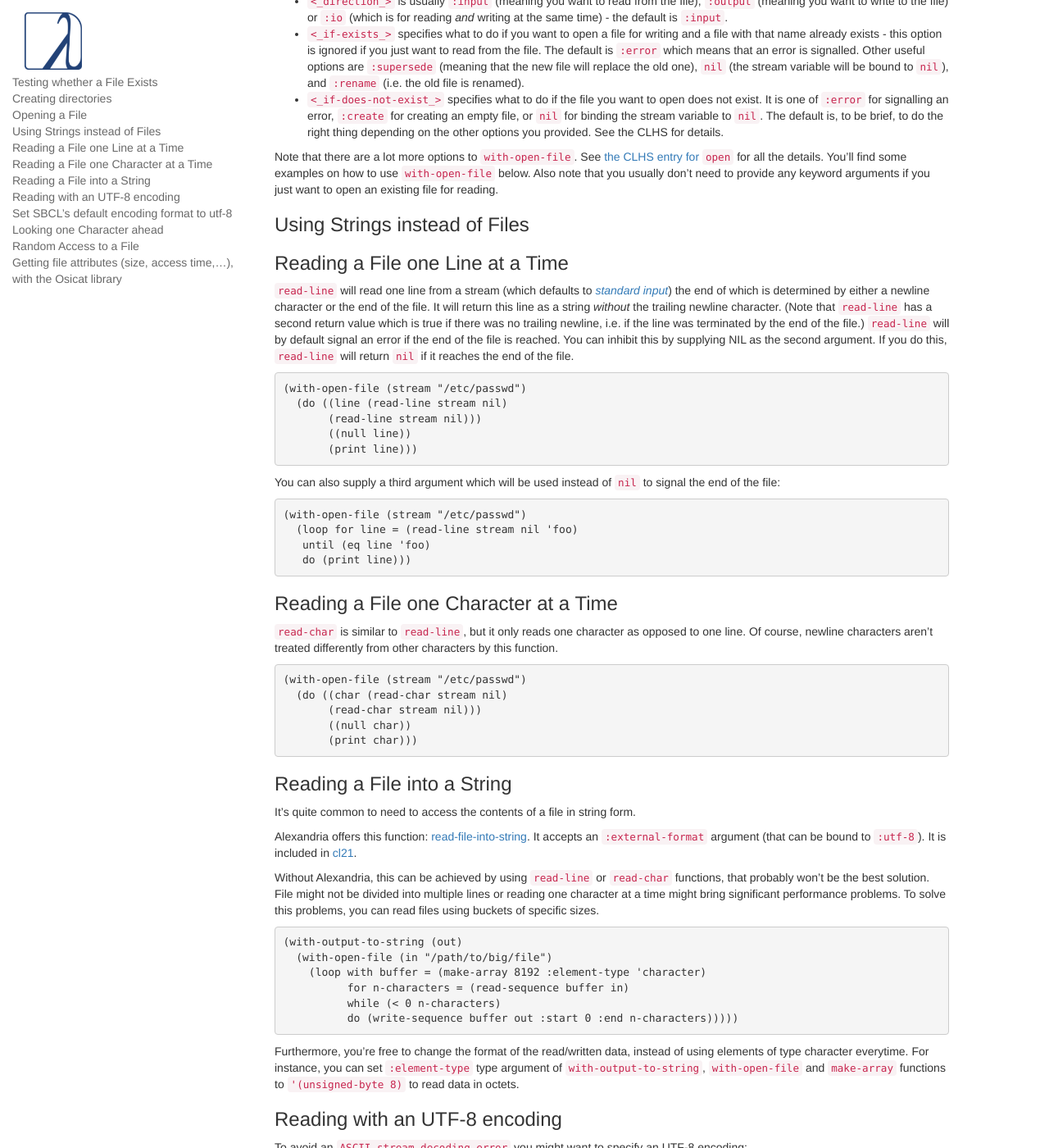
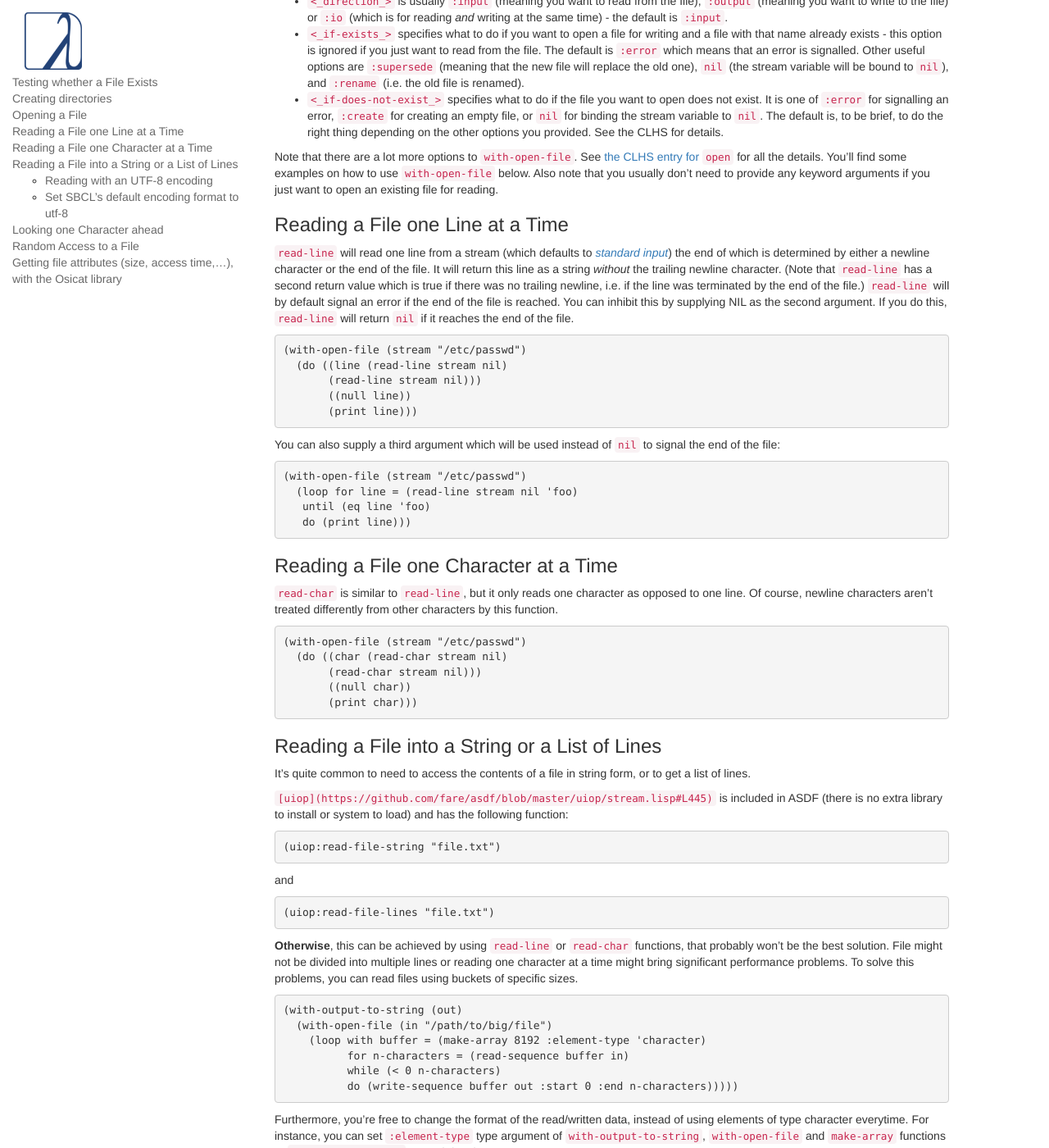
Before and after one commit to LispCookbook/cl-cookbook, a Jekyll site: the page built from files.md, in a window 1280 px wide and 1400 px high, scrolled down 1084 px. Shown: the whole window at 82% size. Built offline with Jekyll 4.4.1, drawn with Linux system fonts in a browser that asks for light colours.

Commit message:
files: read a file into a string or lines with uiop, no need of Alexandria

```diff
--- a/files.md
+++ b/files.md
@@ -72,10 +72,10 @@ typical use of `with-open-file` looks like this:
 
 ~~~lisp
 (with-open-file (str <_file-spec_>
-:direction <_direction_>
-:if-exists <_if-exists_>
-:if-does-not-exist <_if-does-not-exist_>)
-<_your code here_>)
+    :direction <_direction_>
+    :if-exists <_if-exists_>
+    :if-does-not-exist <_if-does-not-exist_>)
+  <_your code here_>)
 ~~~
 
 *   `str` is a variable which'll be bound to the stream which is created by
@@ -102,7 +102,6 @@ for all the details. You'll find some examples on how to use `with-open-file`
 below. Also note that you usually don't need to provide any keyword arguments if
 you just want to open an existing file for reading.<a name="strings">
 
-### Using Strings instead of Files
 
 ### Reading a File one Line at a Time
 
@@ -150,15 +149,28 @@ characters by this function.
        (print char)))
 ~~~
 
-### Reading a File into a String
+### Reading a File into a String or a List of Lines
 
 It's quite common to need to access the contents of a file in string
-form.
+form, or to get a list of lines.
 
-Alexandria offers this function: [read-file-into-string](https://common-lisp.net/project/alexandria/draft/alexandria.html#IO). It accepts an `:external-format` argument (that can be bound to `:utf-8`). It is included in [cl21](cl21.html).
+`[uiop](https://github.com/fare/asdf/blob/master/uiop/stream.lisp#L445)` is included in ASDF (there is no extra library to install or
+system to load) and has the following function:
 
 
-Without Alexandria, this can be achieved by using `read-line` or `read-char` functions,
+~~~lisp
+(uiop:read-file-string "file.txt")
+~~~
+
+and
+
+~~~lisp
+(uiop:read-file-lines "file.txt")
+~~~
+
+
+
+**Otherwise**, this can be achieved by using `read-line` or `read-char` functions,
 that probably won't be the best solution. File might not be divided into
 multiple lines or reading one character at a time might bring significant
 performance problems. To solve this problems, you can read files using buckets
@@ -178,7 +190,7 @@ of using elements of type character everytime. For instance, you can set
 `:element-type` type argument of `with-output-to-string`, `with-open-file` and
 `make-array` functions to `'(unsigned-byte 8)` to read data in octets.
 
-### Reading with an UTF-8 encoding
+#### Reading with an UTF-8 encoding
 
 To avoid an `ASCII stream decoding error` you might want to specify an UTF-8 encoding:
 
@@ -188,7 +200,7 @@ To avoid an `ASCII stream decoding error` you might want to specify an UTF-8 enc
                  ...
 ~~~
 
-### Set SBCL's default encoding format to utf-8
+#### Set SBCL's default encoding format to utf-8
 
 Sometimes you don't control the internals of a library, so you'd
 better set the default encoding to utf-8.  Add this line to your
```
